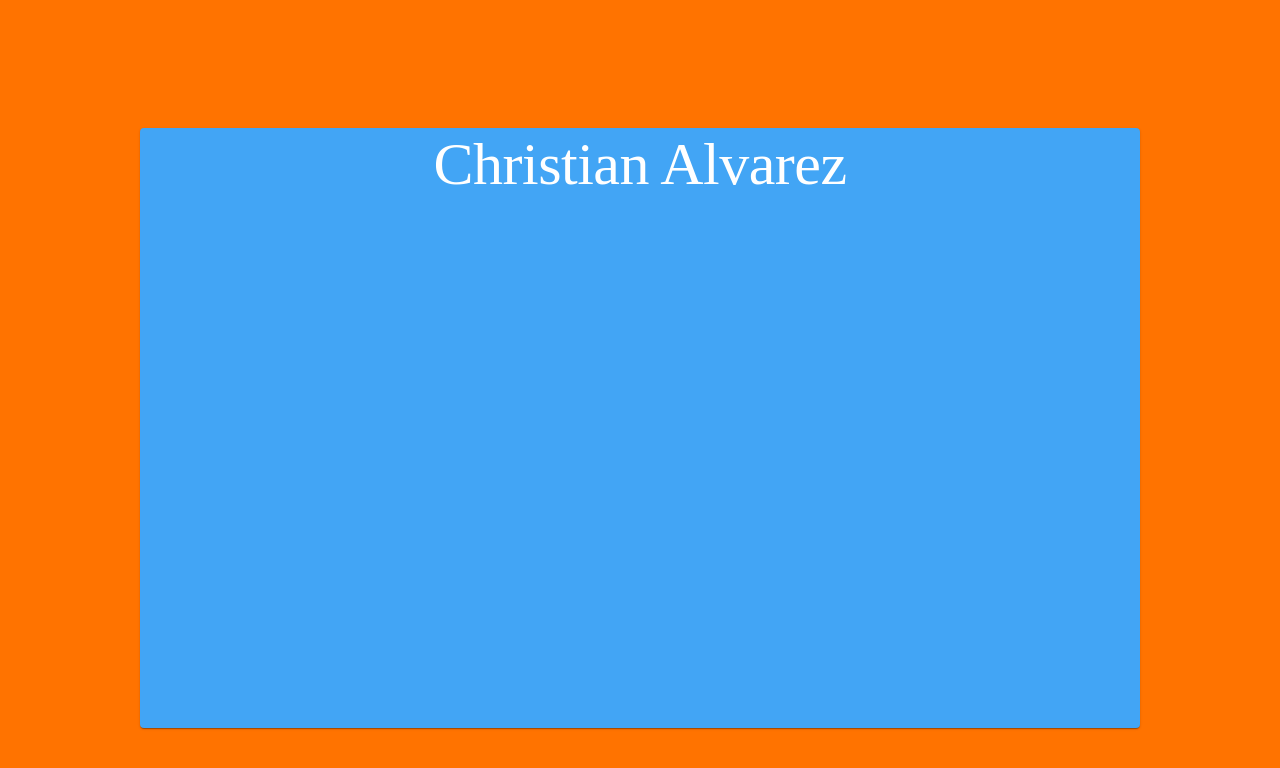
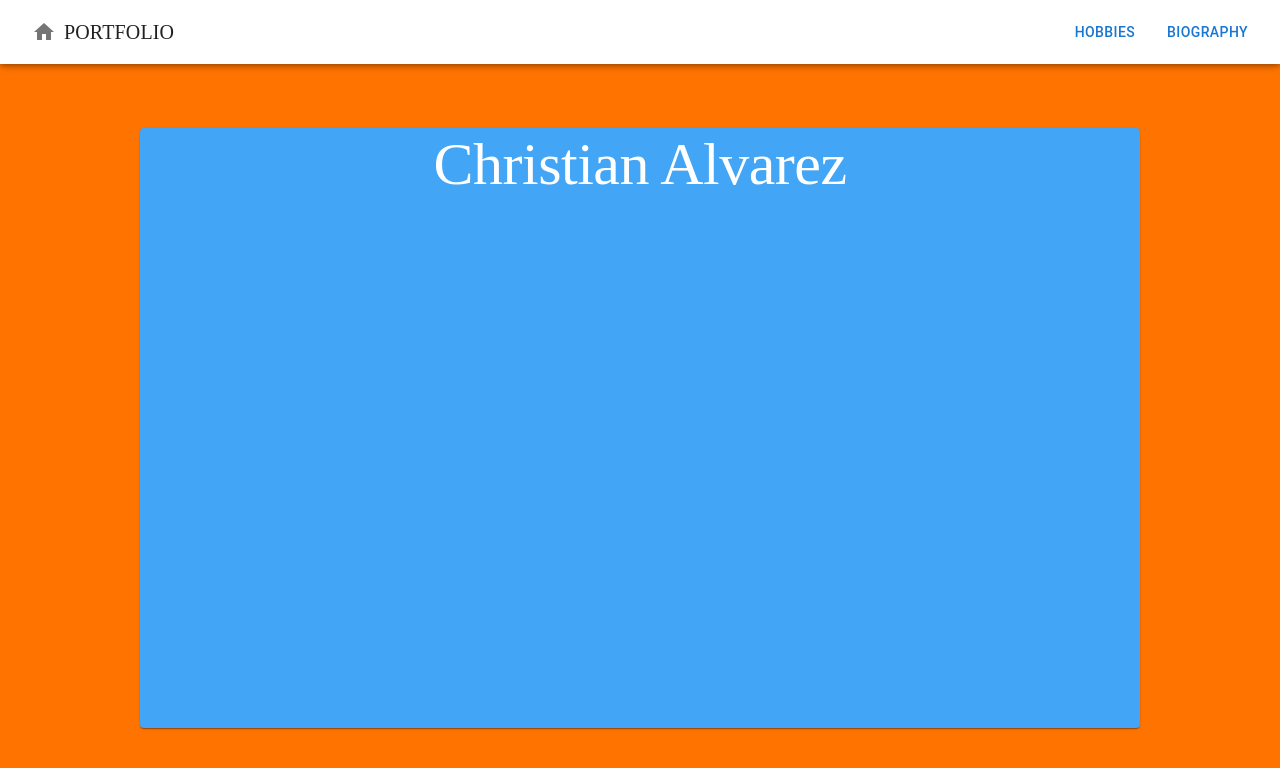
Before and after one commit to 1handedwarrior/portfolioWebsite, a React (Create React App) app in the folder portfolio-website/: page / in a window 1280 px wide. Shown: the top 768 px of the page. Built offline with nearby package versions, Linux system fonts and the light colour scheme; a web font is replaced by a local one.

Commit message:
Navbar introduced

```diff
--- a/portfolio-website/package.json
+++ b/portfolio-website/package.json
@@ -5,6 +5,7 @@
   "dependencies": {
     "@emotion/react": "^11.13.5",
     "@emotion/styled": "^11.13.5",
+    "@mui/icons-material": "^6.1.9",
     "@mui/material": "^6.1.8",
     "@testing-library/jest-dom": "^5.17.0",
     "@testing-library/react": "^13.4.0",
@@ -16,7 +17,7 @@
     "@types/react-router-dom": "^5.3.3",
     "react": "^18.3.1",
     "react-dom": "^18.3.1",
-    "react-router-dom": "^7.0.0",
+    "react-router-dom": "^7.0.1",
     "react-scripts": "5.0.1",
     "typescript": "^4.9.5",
     "web-vitals": "^2.1.4"
--- a/portfolio-website/src/App.tsx
+++ b/portfolio-website/src/App.tsx
@@ -1,9 +1,9 @@
-import { MainIntro } from './components/MainIntro';
+import { HomePage } from './pages/HomePage';
 
 
 function App() {
   return (
-    <MainIntro />
+    <HomePage />
   )
 }
 
--- /dev/null
+++ b/portfolio-website/src/components/Navbar.tsx
@@ -0,0 +1,35 @@
+import React from 'react';
+import { Stack,
+        AppBar,
+        Toolbar,
+        IconButton,
+        Typography,
+        Button,
+        Link } from '@mui/material';
+import { Home } from '@mui/icons-material';
+
+
+export const Navbar: React.FC = () => {
+    return (
+        <AppBar color='inherit'>
+            <Toolbar>
+                <IconButton>
+                    <Home />
+                </IconButton>
+                <Typography
+                    variant='h6'
+                    component='div'
+                    sx={{
+                        flexGrow: 1,
+                        fontFamily: 'Jona'
+                    }}>
+                        PORTFOLIO
+                </Typography>
+                <Stack direction='row' spacing={2}>
+                        <Button>Hobbies</Button>
+                        <Button>Biography</Button>
+                </Stack>
+            </Toolbar>
+        </AppBar>
+    )
+};
--- a/portfolio-website/src/pages/HomePage.tsx
+++ b/portfolio-website/src/pages/HomePage.tsx
@@ -1 +1,13 @@
-export {}
+import React from 'react';
+import { MainIntro } from  '../components/MainIntro';
+import { Navbar } from  '../components/Navbar';
+
+
+export const HomePage: React.FC = () => {
+    return (
+        <>
+            <Navbar />
+            <MainIntro />
+        </>
+    )
+};
```
Also changed, not shown: 1 other file (tests, documents, lock files or other folders).
